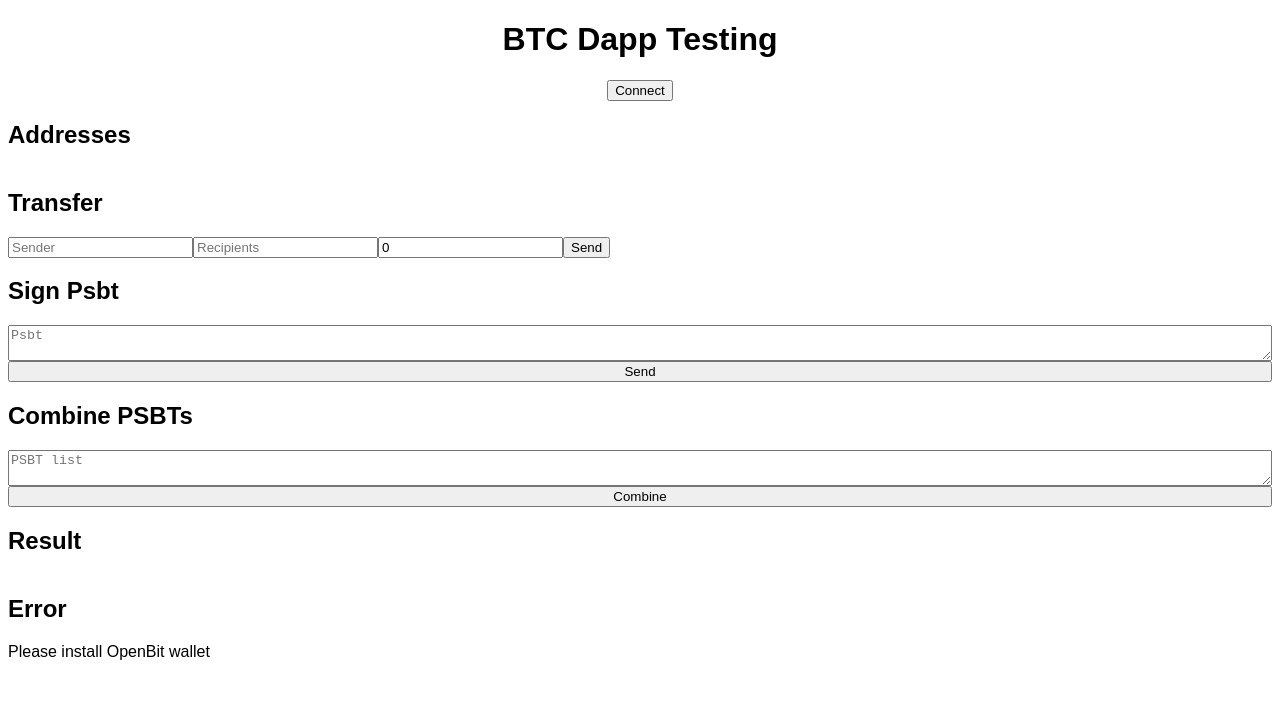
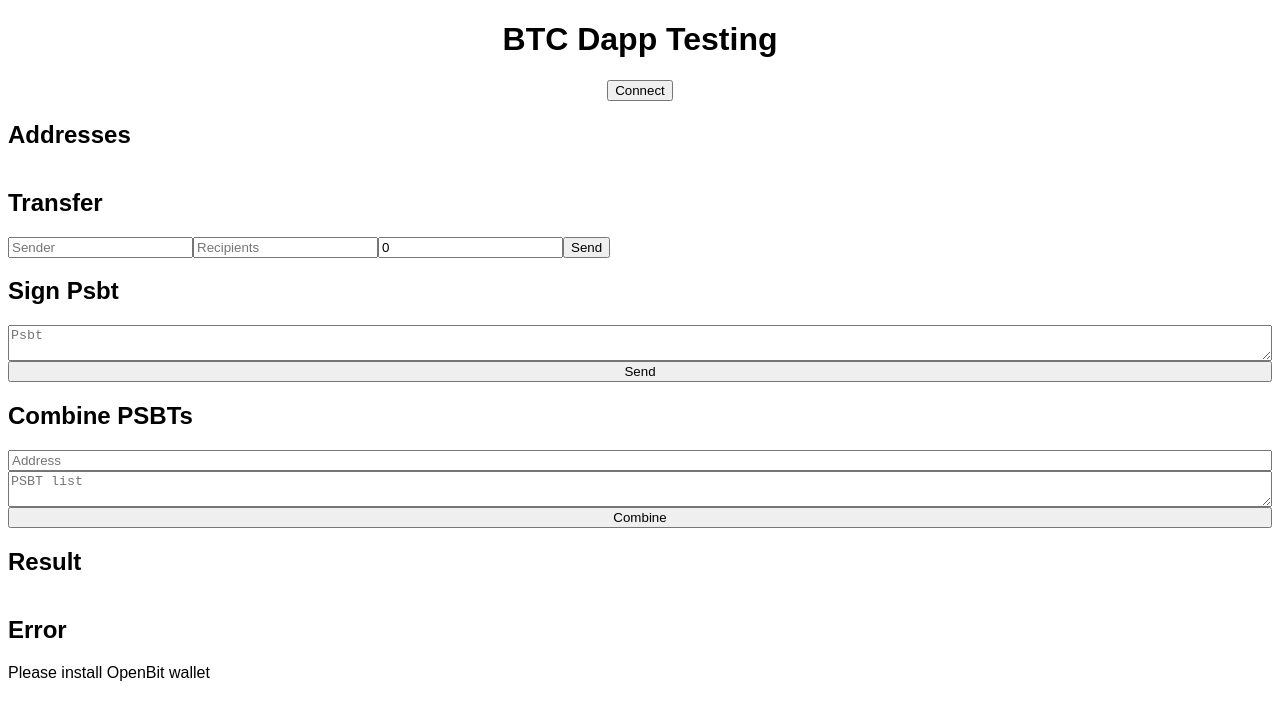
Before and after one commit to Thiendekaco/btc-testing-dapp, a React (Create React App) app: page / in a window 1280 px wide. Shown: the top 720 px of the page. Built offline with nearby package versions, Linux system fonts and the light colour scheme.

Commit message:
Add address input for PSBT signing

```diff
--- a/src/App.js
+++ b/src/App.js
@@ -24,6 +24,7 @@ export default function App() {
   const [psbtListInput, setPsbtListInput] = useState("");
   const [amount, setAmount] = useState(0);
   const [isLoading, setIsLoading] = useState(false);
+  const [signAddress, setSignAddress] = useState("");
 
   const getProvider = useCallback(() => {
     if (window.SubWalletBitcoin) {
@@ -167,13 +168,15 @@ export default function App() {
         psbt: base.toHex(),
         broadcast: true,
         network: "testnet",
+        address: signAddress,
+        signAtIndex: [],
       });
 
       setResultHash(result.txid || txHex);
     } catch (e) {
       setError(e.message || `${e}`);
     }
-  }, [provider, getProvider, psbtListInput]);
+  }, [provider, getProvider, psbtListInput, signAddress]);
 
   const onChangeAddressRecipient = useCallback((event) => {
     setRecipient(event.target.value);
@@ -189,6 +192,10 @@ export default function App() {
 
   const onChangePsbtList = useCallback((event) => {
     setPsbtListInput(event.target.value);
+  }, []);
+
+  const onChangeSignAddress = useCallback((event) => {
+    setSignAddress(event.target.value);
   }, []);
 
   const onChangeAmount = useCallback((event) => {
@@ -253,6 +260,12 @@ export default function App() {
       <div className="row">
         <h2>Combine PSBTs</h2>
 
+        <input
+          placeholder="Address"
+          value={signAddress}
+          onChange={onChangeSignAddress}
+        />
+
         <textarea
           placeholder="PSBT list"
           value={psbtListInput}
```
Also changed, not shown: 1 other file (tests, documents, lock files or other folders).
